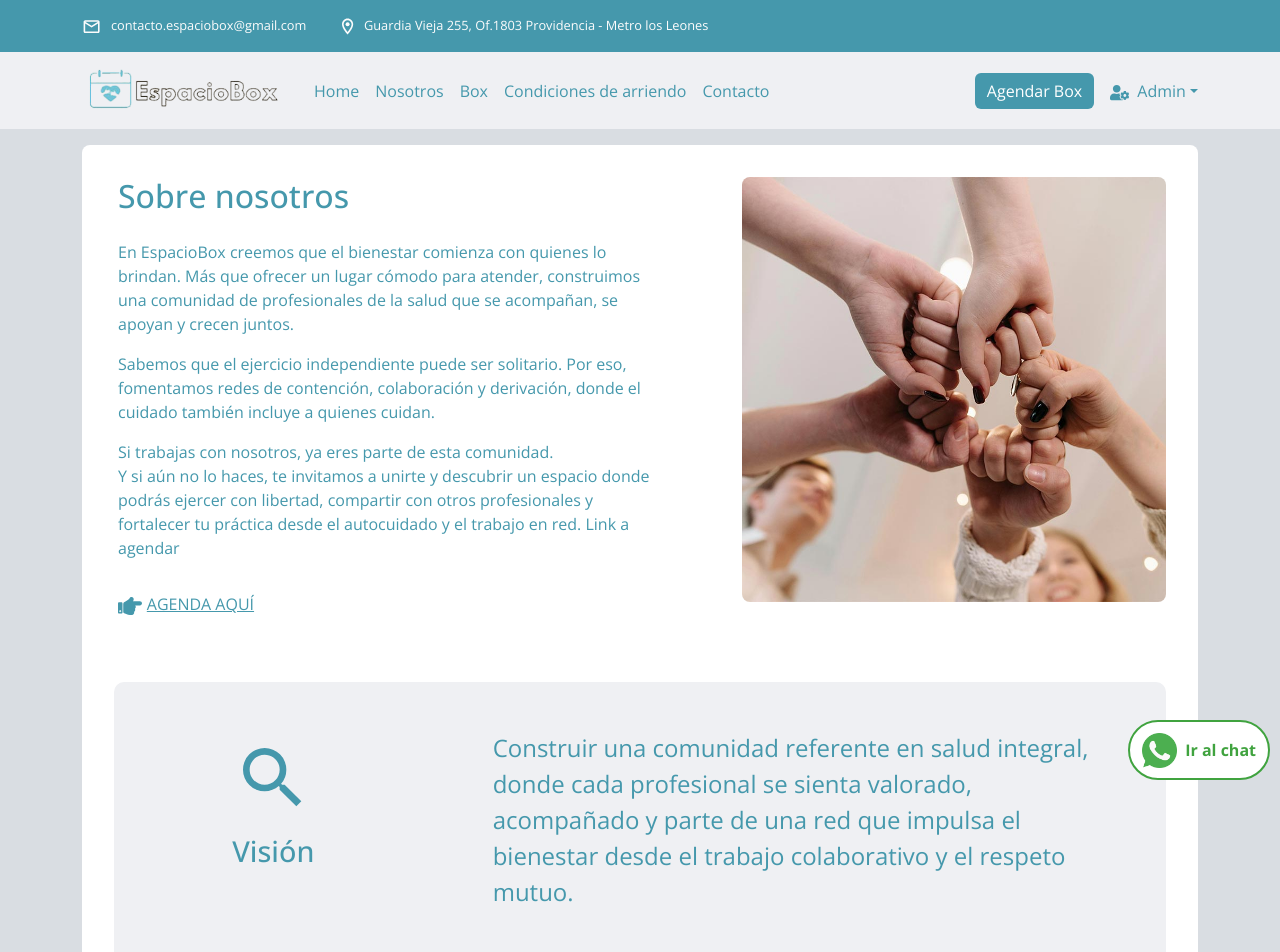
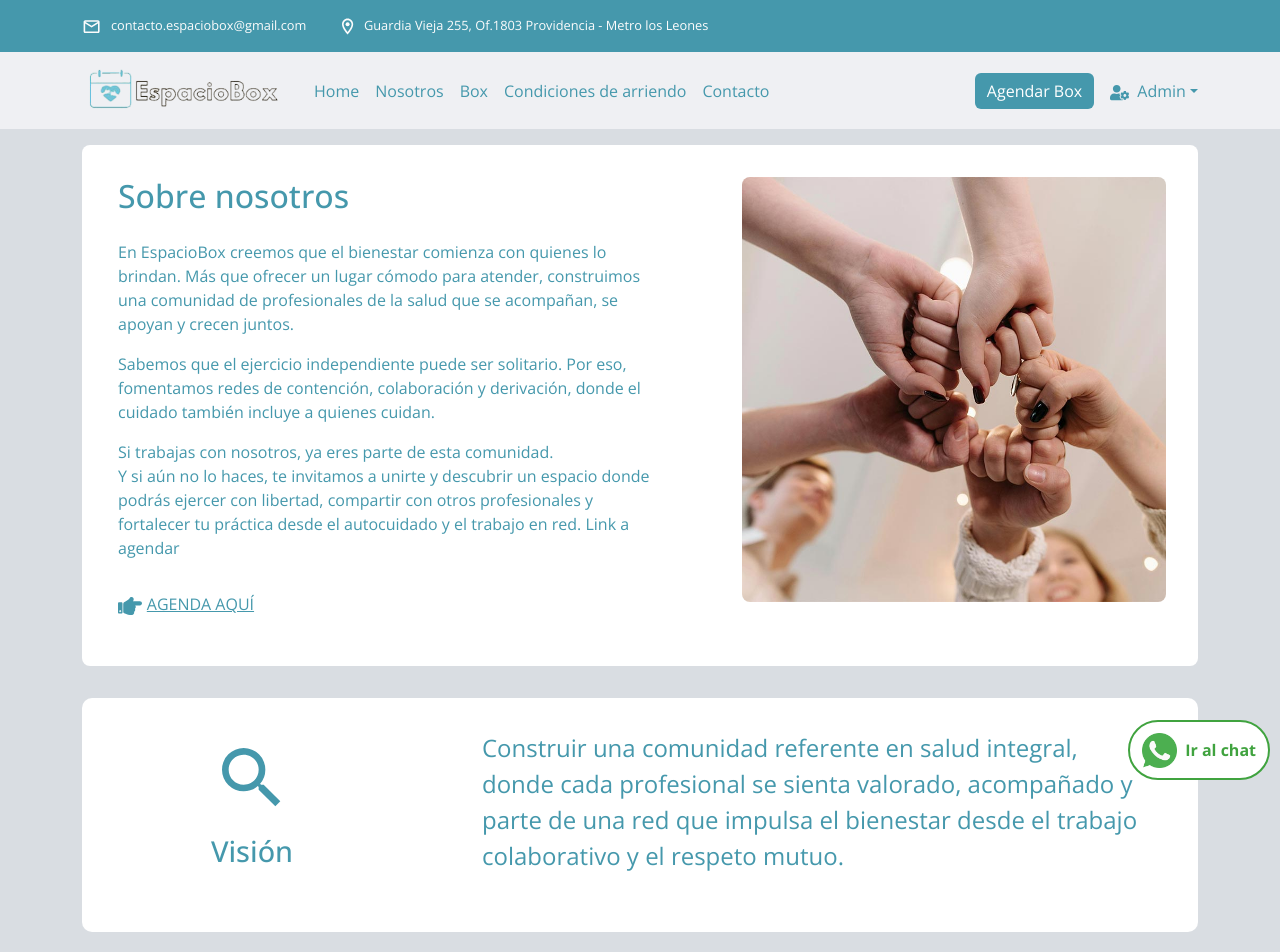
Before and after one commit to ssalinascalibar/espacio-box-noLogin, a React (Vite) app: page /nosotros in a window 1280 px wide. Shown: the top 952 px of the page. Built offline with nearby package versions, Linux system fonts and the light colour scheme.

Commit message:
adjust values about to row

```diff
--- a/src/features/about/About.jsx
+++ b/src/features/about/About.jsx
@@ -52,7 +52,8 @@ export default function About() {
                 </div>
               </Col>
             </Row>
-            <Row className="mt-5 background-row">
+          </div>
+          <Row className="background-row">
             <Col lg={4}>
               <div className="values-about value-title">
                 <MdSearch />
@@ -115,7 +116,6 @@ export default function About() {
               </div>
             </Col>
           </Row>
-          </div>
         </section>
       </Container>
     </main>
--- a/src/features/about/about.css
+++ b/src/features/about/about.css
@@ -1,5 +1,5 @@
 .background-row {
-  background-color: var(--background-secondary-color);
+  background-color: #fff;
   margin: 2rem 0;
   padding: 1rem;
   border-radius: 10px;
@@ -45,11 +45,16 @@
 
   }
 
- .values-about {
-  padding: 2rem 3rem 2rem 1rem;
- }
+  .values-about {
+    padding: 1rem 3rem 1rem 1rem;
+  }
+
   .value-title {
-    text-align: center;
+    display: flex;
+    flex-direction: column;
+    align-items: center;
+    justify-content: center;
+    height: 100%;
   }
 
   .value-title svg {
```
Lines whose indentation alone changed are shown as unchanged.
